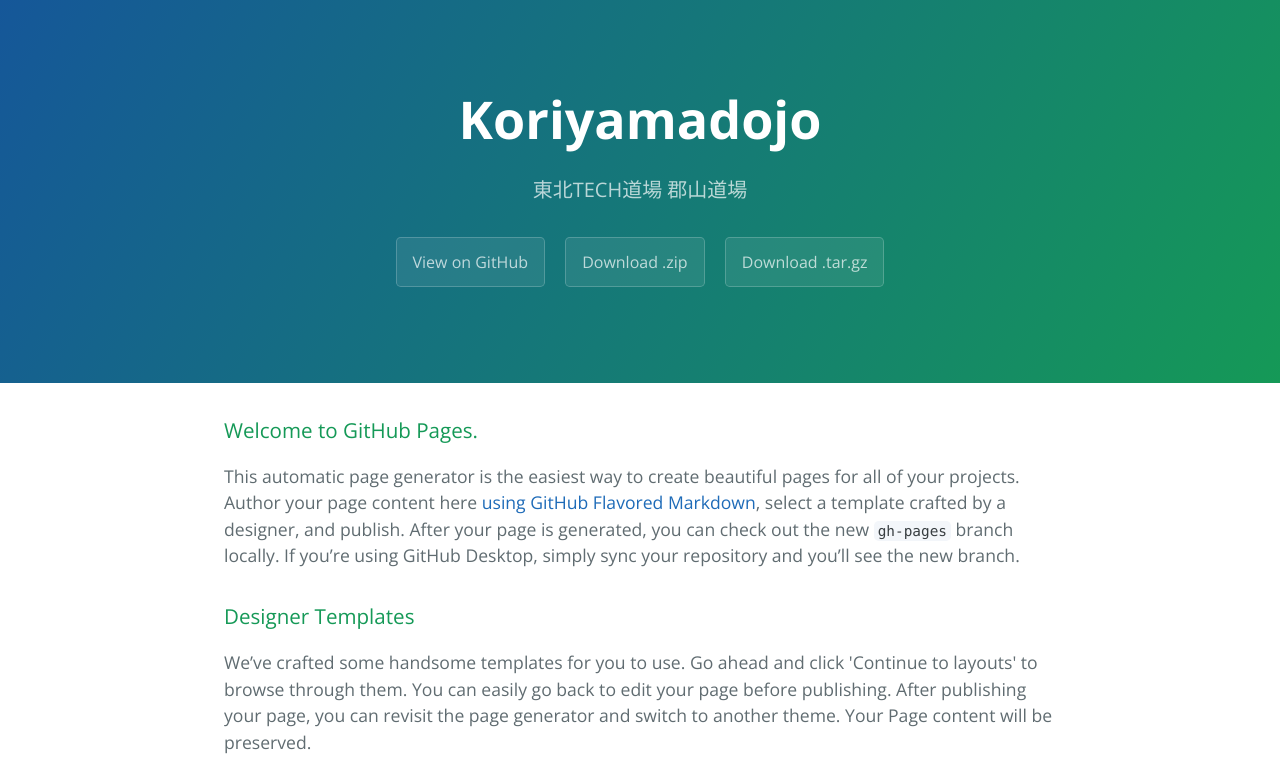
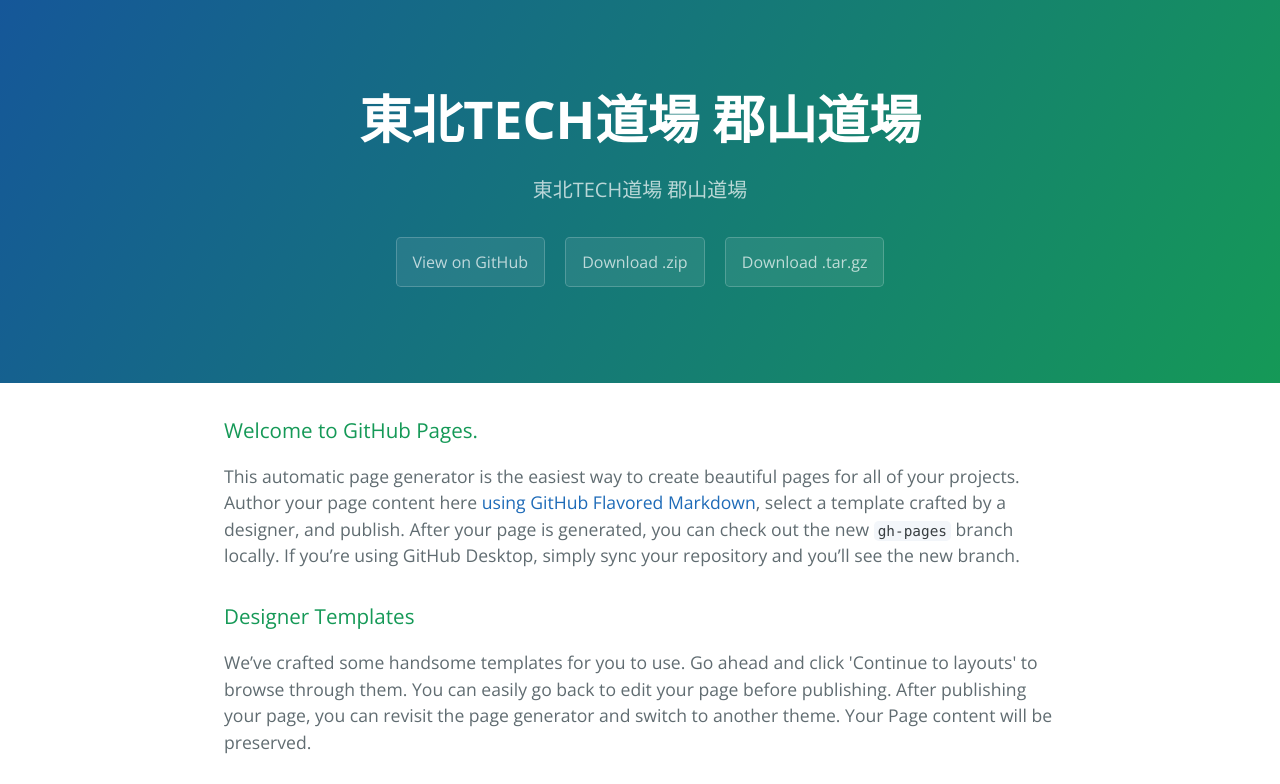
Before and after one commit to yoshinagatakayuki/koriyamadojo, a plain HTML site: page index.html in a window 1280 px wide. Shown: the top 784 px of the page. Drawn offline with nearby package versions, Linux system fonts and the light colour scheme.

Commit message:
Update index.html

```diff
--- a/index.html
+++ b/index.html
@@ -11,7 +11,7 @@
   </head>
   <body>
     <section class="page-header">
-      <h1 class="project-name">Koriyamadojo</h1>
+      <h1 class="project-name">東北TECH道場 郡山道場</h1>
       <h2 class="project-tagline">東北TECH道場 郡山道場</h2>
       <a href="https://github.com/yoshinagatakayuki/koriyamadojo" class="btn">View on GitHub</a>
       <a href="https://github.com/yoshinagatakayuki/koriyamadojo/zipball/master" class="btn">Download .zip</a>
```
